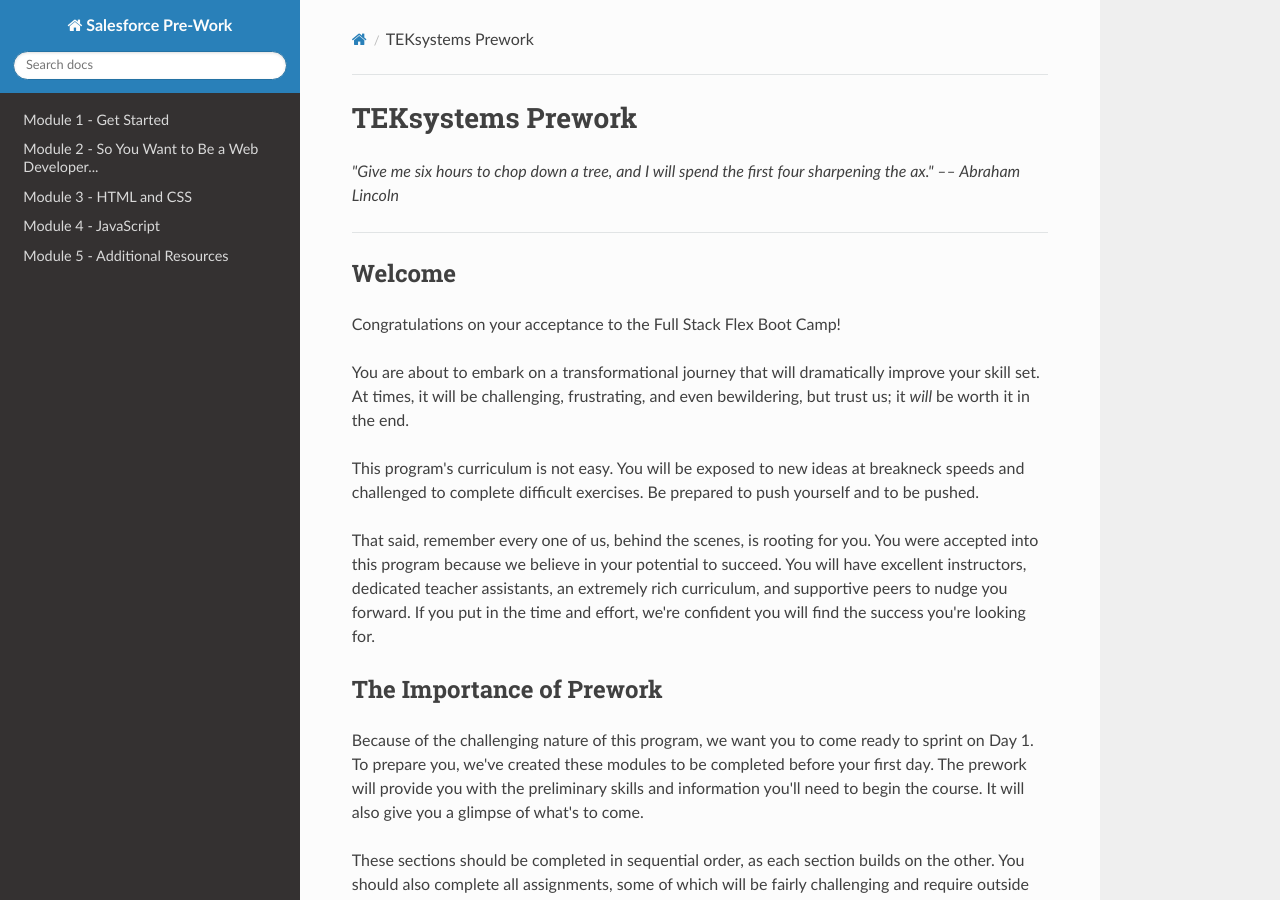
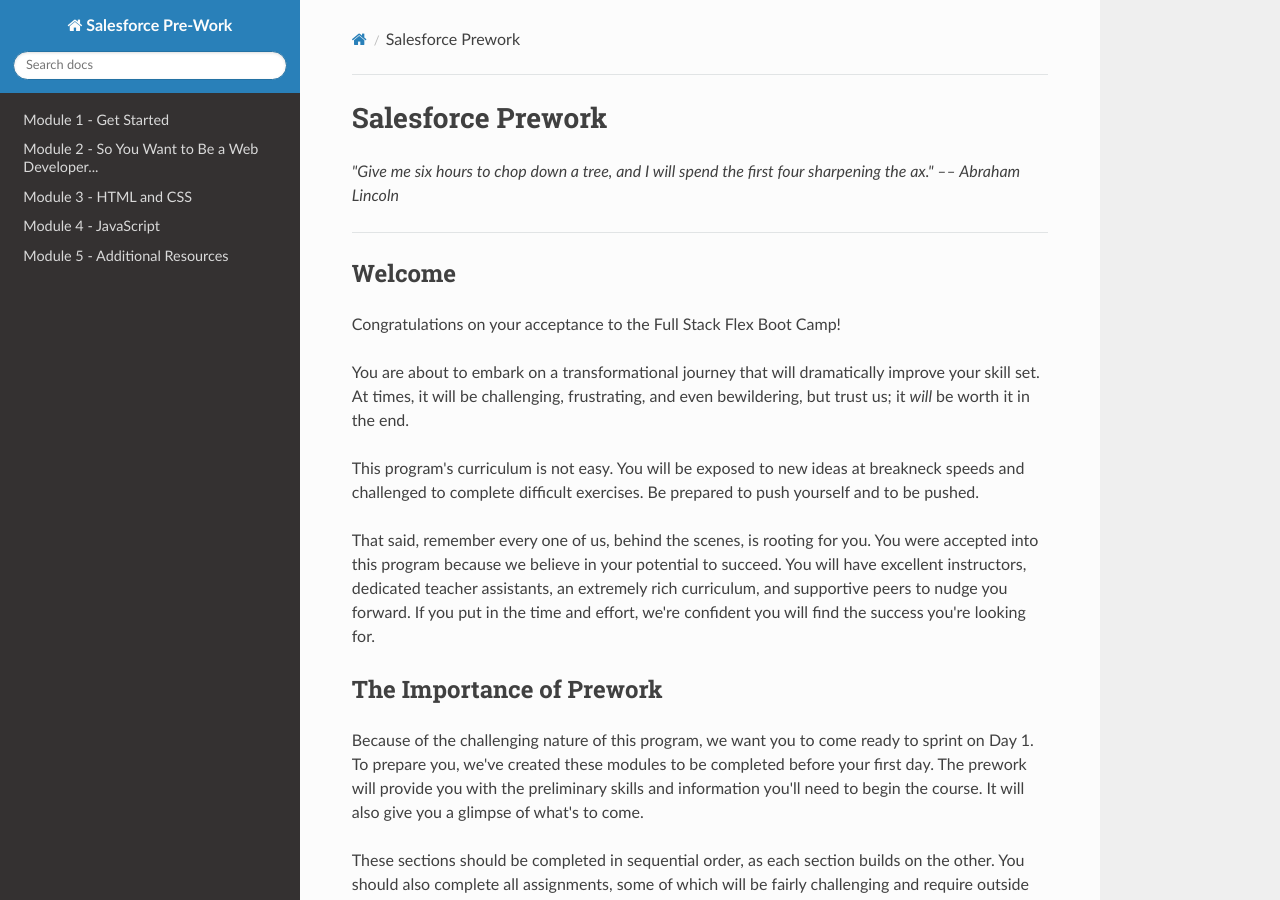
Before and after one commit to coding-boot-camp/fsf_intensive_prework, an MkDocs documentation site: the page built from docs/README.md, in a window 1280 px wide and 900 px high. Built offline with MkDocs 1.6.1, drawn with Linux system fonts in a browser that asks for light colours; nearby versions of some CDN libraries; old or Windows-style settings are respelled for this version of MkDocs.

Commit message:
updates docs/README

```diff
--- a/docs/README.md
+++ b/docs/README.md
@@ -1,4 +1,4 @@
-# TEKsystems Prework
+# Salesforce Prework
 
 _"Give me six hours to chop down a tree, and I will spend the first four sharpening the ax."  –– Abraham Lincoln_
 
```
